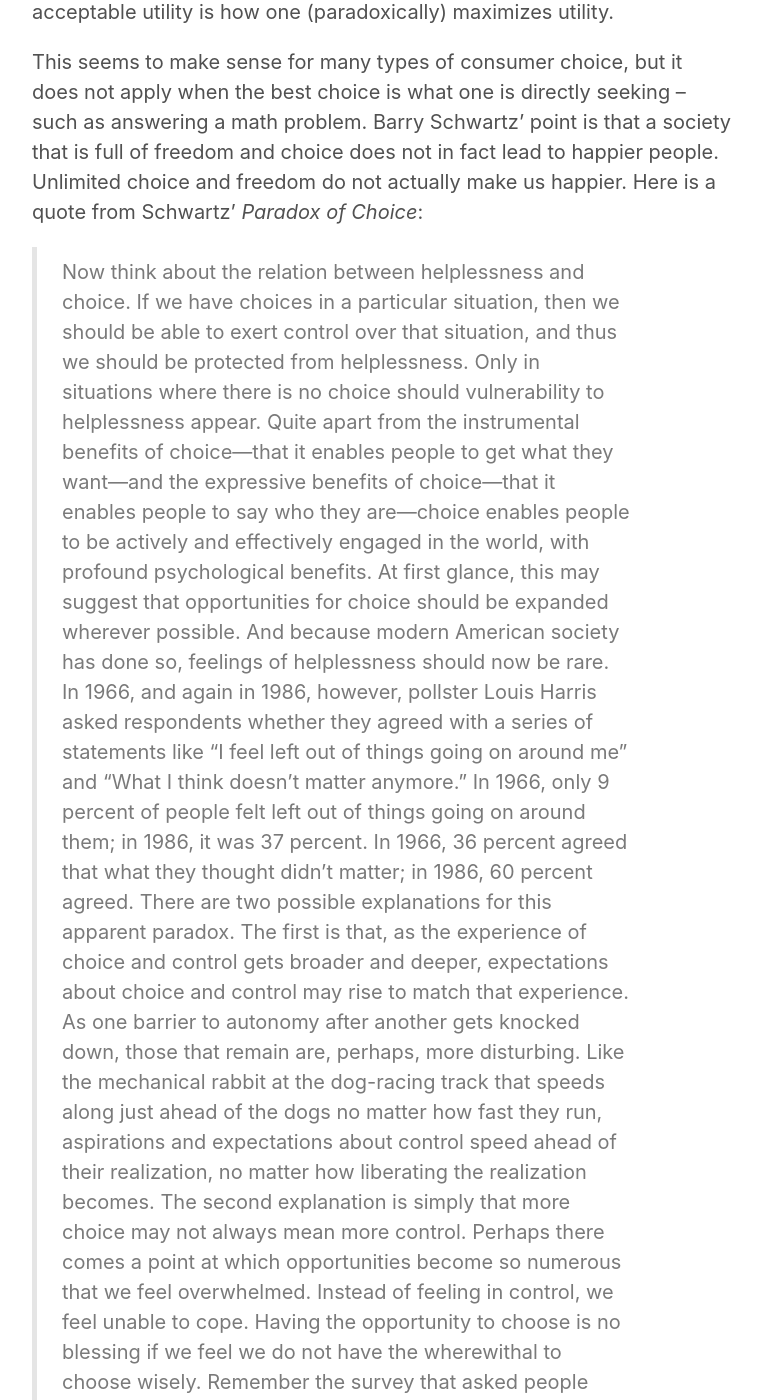
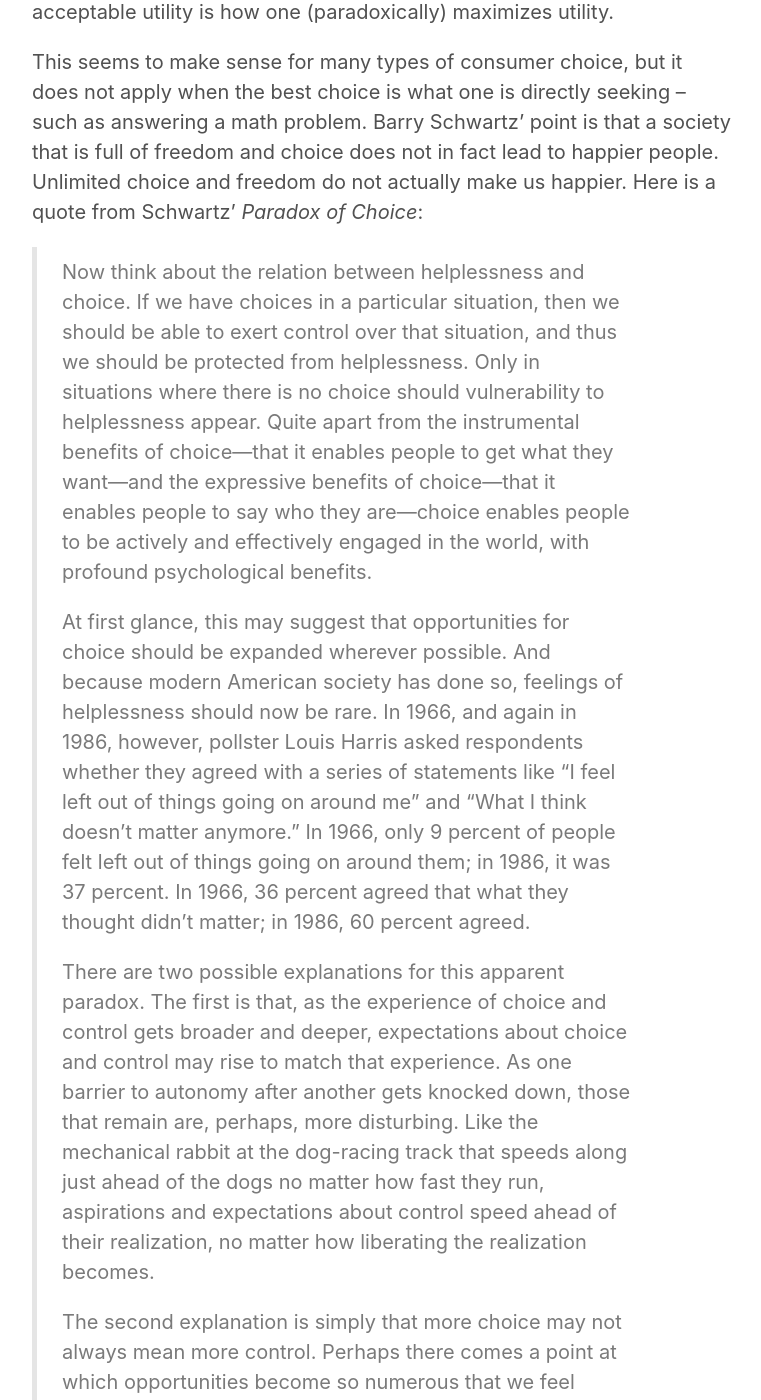
Before and after one commit to matthewsouthey/matthewsouthey.github.io, a Jekyll site: the page built from _posts/2018-04-10-paradox-choice.md, in a window 1280 px wide and 1400 px high, scrolled down 934 px. Shown: the whole window, without its empty margins (258-1019 px from the left). Built offline with Jekyll 4.4.1, drawn with Linux system fonts in a browser that asks for light colours; our own code applies the rules of GitHub Pages for plain Markdown files; some of the changed text lies outside the part shown.

Commit message:
Update 2018-04-10-paradox-choice.md

```diff
--- a/_posts/2018-04-10-paradox-choice.md
+++ b/_posts/2018-04-10-paradox-choice.md
@@ -11,10 +11,14 @@ Of course, people feel that we need conscious deliberation in our lives. We need
 This seems to make sense for many types of consumer choice, but it does not apply when the best choice is what one is directly seeking – such as answering a math problem. Barry Schwartz’ point is that a society that is full of freedom and choice does not in fact lead to happier people. Unlimited choice and freedom do not actually make us happier. Here is a quote from Schwartz’ _Paradox of Choice_:
 
 >Now think about the relation between helplessness and choice. If we have choices in a particular situation, then we should be able to exert control over that situation, and thus we should be protected from helplessness. Only in situations where there is no choice should vulnerability to helplessness appear. Quite apart from the instrumental benefits of choice—that it enables people to get what they want—and the expressive benefits of choice—that it enables people to say who they are—choice enables people to be actively and effectively engaged in the world, with profound psychological benefits.
-	At first glance, this may suggest that opportunities for choice should be expanded wherever possible. And because modern American society has done so, feelings of helplessness should now be rare. In 1966, and again in 1986, however, pollster Louis Harris asked respondents whether they agreed with a series of statements like “I feel left out of things going on around me” and “What I think doesn’t matter anymore.” In 1966, only 9 percent of people felt left out of things going on around them; in 1986, it was 37 percent. In 1966, 36 percent agreed that what they thought didn’t matter; in 1986, 60 percent agreed.
-	There are two possible explanations for this apparent paradox. The first is that, as the experience of choice and control gets broader and deeper, expectations about choice and control may rise to match that experience. As one barrier to autonomy after another gets knocked down, those that remain are, perhaps, more disturbing. Like the mechanical rabbit at the dog-racing track that speeds along just ahead of the dogs no matter how fast they run, aspirations and expectations about control speed ahead of their realization, no matter how liberating the realization becomes.
-	The second explanation is simply that more choice may not always mean more control. Perhaps there comes a point at which opportunities become so numerous that we feel overwhelmed. Instead of feeling in control, we feel unable to cope. Having the opportunity to choose is no blessing if we feel we do not have the wherewithal to choose wisely. Remember the survey that asked people whether they would want to choose their mode of treatment if they got cancer? The majority of respondents to that question said yes. But when the same question was asked of people who actually had cancer, the overwhelming majority said no. What looks attractive in prospect doesn’t always look so good in practice. In making a choice that could mean the difference between life and death, figuring out which choice to make becomes a grave burden.
-	To avoid the escalation of such burdens, we must learn to be selective in exercising our choices. We must decide, individually, when choice really matters and focus our energies there, even if it means letting many other opportunities pass us by. The choice of when to be a chooser may be the most important choice we have to make.
+>
+>At first glance, this may suggest that opportunities for choice should be expanded wherever possible. And because modern American society has done so, feelings of helplessness should now be rare. In 1966, and again in 1986, however, pollster Louis Harris asked respondents whether they agreed with a series of statements like “I feel left out of things going on around me” and “What I think doesn’t matter anymore.” In 1966, only 9 percent of people felt left out of things going on around them; in 1986, it was 37 percent. In 1966, 36 percent agreed that what they thought didn’t matter; in 1986, 60 percent agreed.
+>
+>There are two possible explanations for this apparent paradox. The first is that, as the experience of choice and control gets broader and deeper, expectations about choice and control may rise to match that experience. As one barrier to autonomy after another gets knocked down, those that remain are, perhaps, more disturbing. Like the mechanical rabbit at the dog-racing track that speeds along just ahead of the dogs no matter how fast they run, aspirations and expectations about control speed ahead of their realization, no matter how liberating the realization becomes.
+>
+>The second explanation is simply that more choice may not always mean more control. Perhaps there comes a point at which opportunities become so numerous that we feel overwhelmed. Instead of feeling in control, we feel unable to cope. Having the opportunity to choose is no blessing if we feel we do not have the wherewithal to choose wisely. Remember the survey that asked people whether they would want to choose their mode of treatment if they got cancer? The majority of respondents to that question said yes. But when the same question was asked of people who actually had cancer, the overwhelming majority said no. What looks attractive in prospect doesn’t always look so good in practice. In making a choice that could mean the difference between life and death, figuring out which choice to make becomes a grave burden.
+>
+>To avoid the escalation of such burdens, we must learn to be selective in exercising our choices. We must decide, individually, when choice really matters and focus our energies there, even if it means letting many other opportunities pass us by. The choice of when to be a chooser may be the most important choice we have to make.
 
 **II.**
 
@@ -36,7 +40,7 @@ This pressure of maximizing one’s life is the existential panic that Tyler Dur
 
 **III.**
 
-The default mode network [DMN](https://en.wikipedia.org/wiki/Default_mode_network) is a large scale brain network that’s “shown to be active when a person is not focused on the outside world and the brain is at wakeful rest, such as during daydreaming and mind-wandering… it is negatively correlated with other networks in the brain such as attention networks”. It has been linked to depression and maladaptive daydreaming. When a person zones out during class, or has random thoughts pop into their head while reading, they can thank the DMN. The DMN is active when there is perceptual decoupling – when we are no longer attending to our perceptions, but on ruminations about the past, future, or when we are lost in fantasy. Lateral thinking The DMN bombards us with a constant stream of information, thoughts, ideas, and ruminations. This is sometimes referred to as “monkey mind” in Buddhist meditation. This mind is never satisfied and is always chasing after whatever catches it’s attention.
+The default mode network [(DMN)](https://en.wikipedia.org/wiki/Default_mode_network) is a large scale brain network that’s “shown to be active when a person is not focused on the outside world and the brain is at wakeful rest, such as during daydreaming and mind-wandering… it is negatively correlated with other networks in the brain such as attention networks”. It has been linked to depression and maladaptive daydreaming. When a person zones out during class, or has random thoughts pop into their head while reading, they can thank the DMN. The DMN is active when there is perceptual decoupling – when we are no longer attending to our perceptions, but on ruminations about the past, future, or when we are lost in fantasy. Lateral thinking The DMN bombards us with a constant stream of information, thoughts, ideas, and ruminations. This is sometimes referred to as “monkey mind” in Buddhist meditation. This mind is never satisfied and is always chasing after whatever catches it’s attention.
 
 During meditation, one can witness the struggle to remain perceptually coupled to breath sensations. One’s thoughts are always competing for attention, even with a firm commitment to stay focused on the breath. Over time, the meditator gains insight into the process of distraction and re-focusing through a first-hand experience of the process. This insight allows one to access meditative states more consistently and with greater ease. The phenomenology of meditation is one of peace, and well calibrated mental energies. _The Mind Illuminated_ contains some helpful diagrams of this process.
 
@@ -56,7 +60,7 @@ Not all forms of Buddhism are like this. For example, Japanese pure land Buddhis
 
 In Japenese Buddhism, there are two ways to reach liberation or enlightenment (in the pure land or otherwise): _jiriki_, or self-power, and _tariki_, or other-power. Zen Buddhism and other religious strains that emphasize self-cultivation (skt. Bhavana) favor jiriki, enlightenment achieved through dedicated practice and striving. In Pure Land, we cannot help ourselves, all striving is delusion and we must put all our faith in the hands of Amitabha through the practice of nembutsu. The great pure land teacher Shinran said “if even the good person attains birth in the Pure Land, how much more so the evil person” (foreshadowing Tyler Durden’s “may I never be complete, may I never be perfect”). Shinran said this, because striving, and the desire to be saved through one’s efforts, are actually harmful. Evil people do not strive to save themselves but rely on the grace of Amitabha.
 
->There was no practice whatsoever which a sentient being can perform which would bring salvation. This was true also of the practice of the recitation of the name of Amida Buddha, the standard practice of the Pure Land school. The reason was that the performance of any practice was still spawned in the web of passion and self-seeking. It always had an ulterior motivation i.e., to save oneself. This concern for self was a mark of the attachment and delusion of beings concerning their essential natures. - Alfred Bloom in Shinran’s Gospel of Pure Grace
+>There was no practice whatsoever which a sentient being can perform which would bring salvation. This was true also of the practice of the recitation of the name of Amida Buddha, the standard practice of the Pure Land school. The reason was that the performance of any practice was still spawned in the web of passion and self-seeking. It always had an ulterior motivation i.e., to save oneself. This concern for self was a mark of the attachment and delusion of beings concerning their essential natures. - Alfred Bloom in _Shinran’s Gospel of Pure Grace_
 
 Martin Luther, the seminal protestant figure and author of the reformation also believed in other-power. For Martin Luther, God’s most important aspect (and the way to heaven) was through his grace, grace that was only granted outside ourselves. This salvific grace was granted through trusting faith in god not through any cooperative act with god. We cannot save ourselves. In theological terms, Martin Luther and other protestants, put the emphasis on the grace of god rather than the works of man.
 
```
